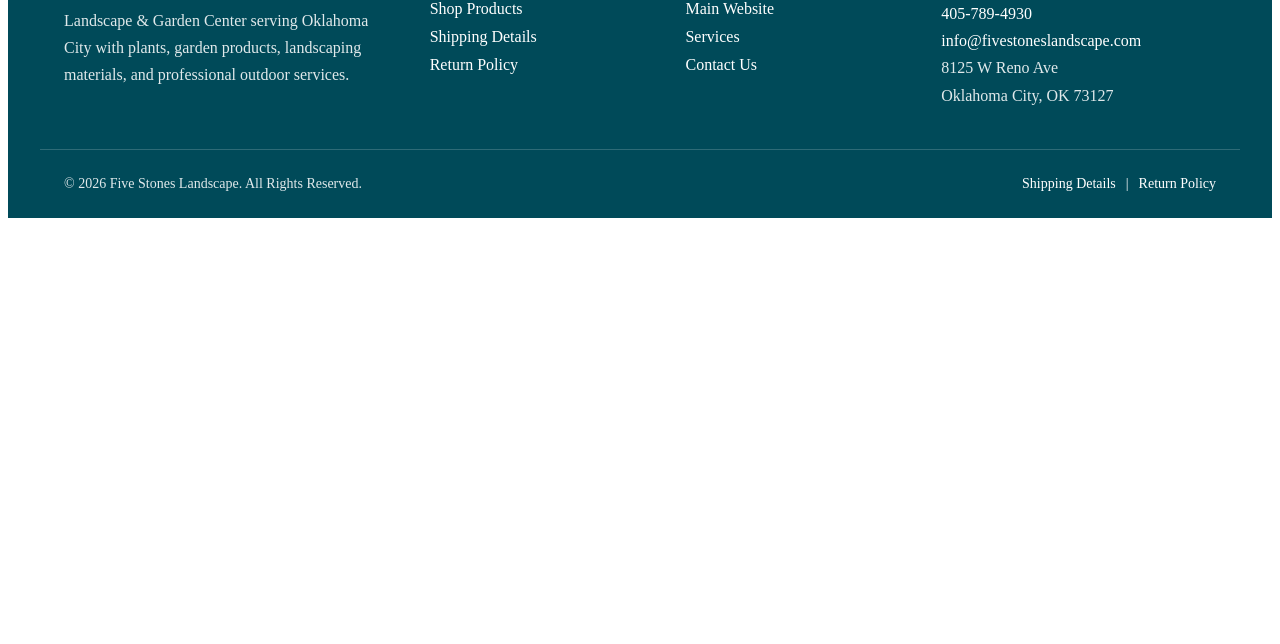
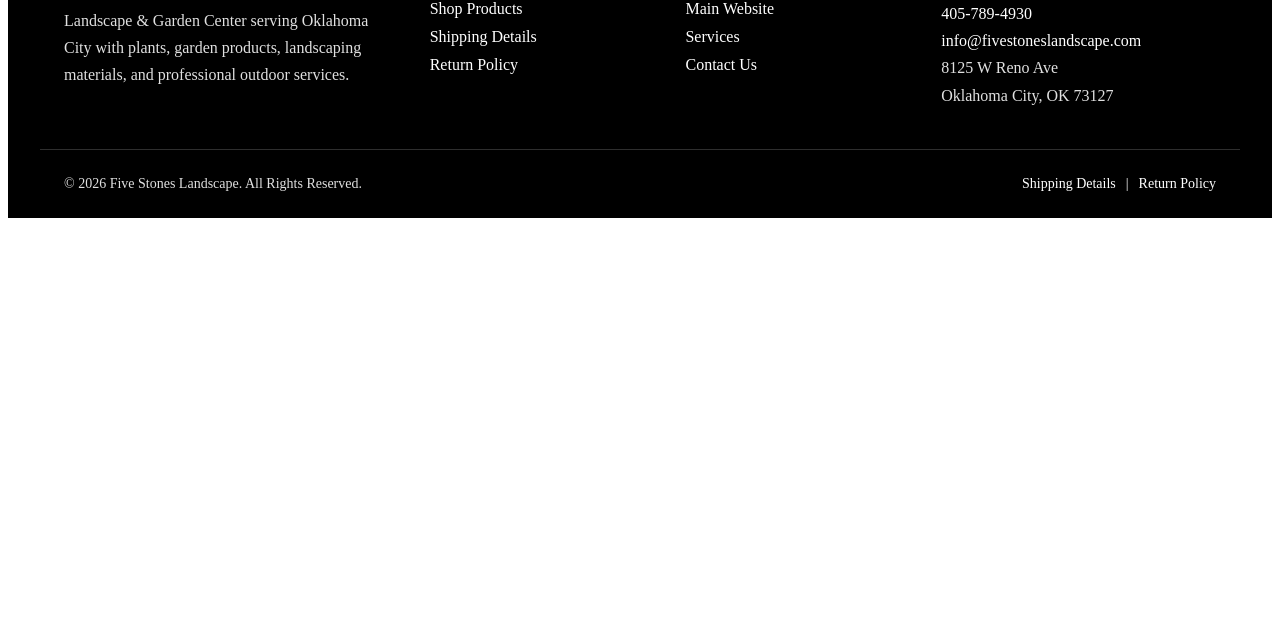
Before and after one commit to dusward82/fivestoneslandscapeshop, a plain HTML site: page index.html in a window 1280 px wide. Shown: the part 156-800 px from the top of the page. Drawn offline with Linux system fonts and the light colour scheme.

Commit message:
Updated background to black

```diff
--- a/index.html
+++ b/index.html
@@ -53,7 +53,7 @@
 <style>
   .fs-shop-footer {
     margin-top: 64px;
-    background: #004a59;
+    background: #000000;
     color: #ffffff;
     font-family: inherit;
   }
```
